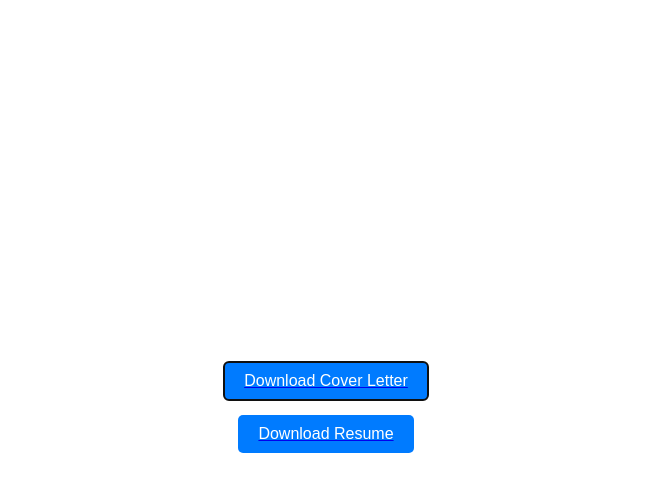
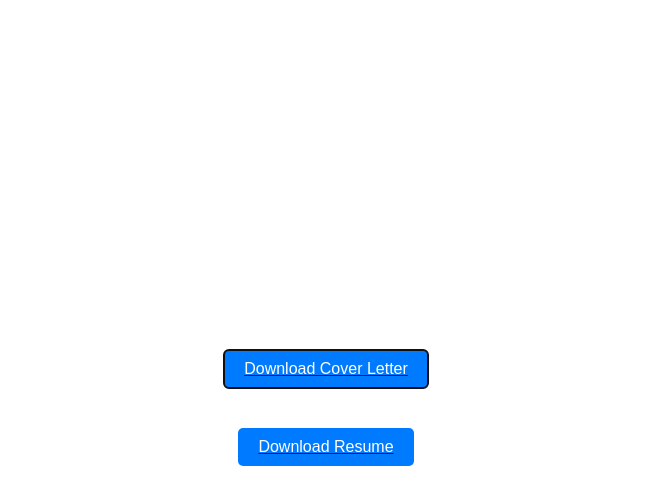
Before and after one commit to vivek-shah-709462/latest-resume, a plain HTML site: page index.html in a window 1280 px wide. Shown: the part 108-612 px from the top of the page, without its empty margins (314-967 px from the left). Drawn offline with Linux system fonts and the light colour scheme.

Commit message:
Update index.html
Signed-off-by: VIVEK SHAH <15099959+viveklucky1986@users.noreply.github.com>

```diff
--- a/index.html
+++ b/index.html
@@ -23,6 +23,9 @@
         align-items: center;     /* Center horizontally */
         height: 100vh;           /* Full height of the viewport */
     }
+    .resume-cv {
+        margin-top: 40px !important;
+    }
     </style>
 </head>
 <body style="font-family: Arial, sans-serif; text-align: center; margin: 50px;">
```
